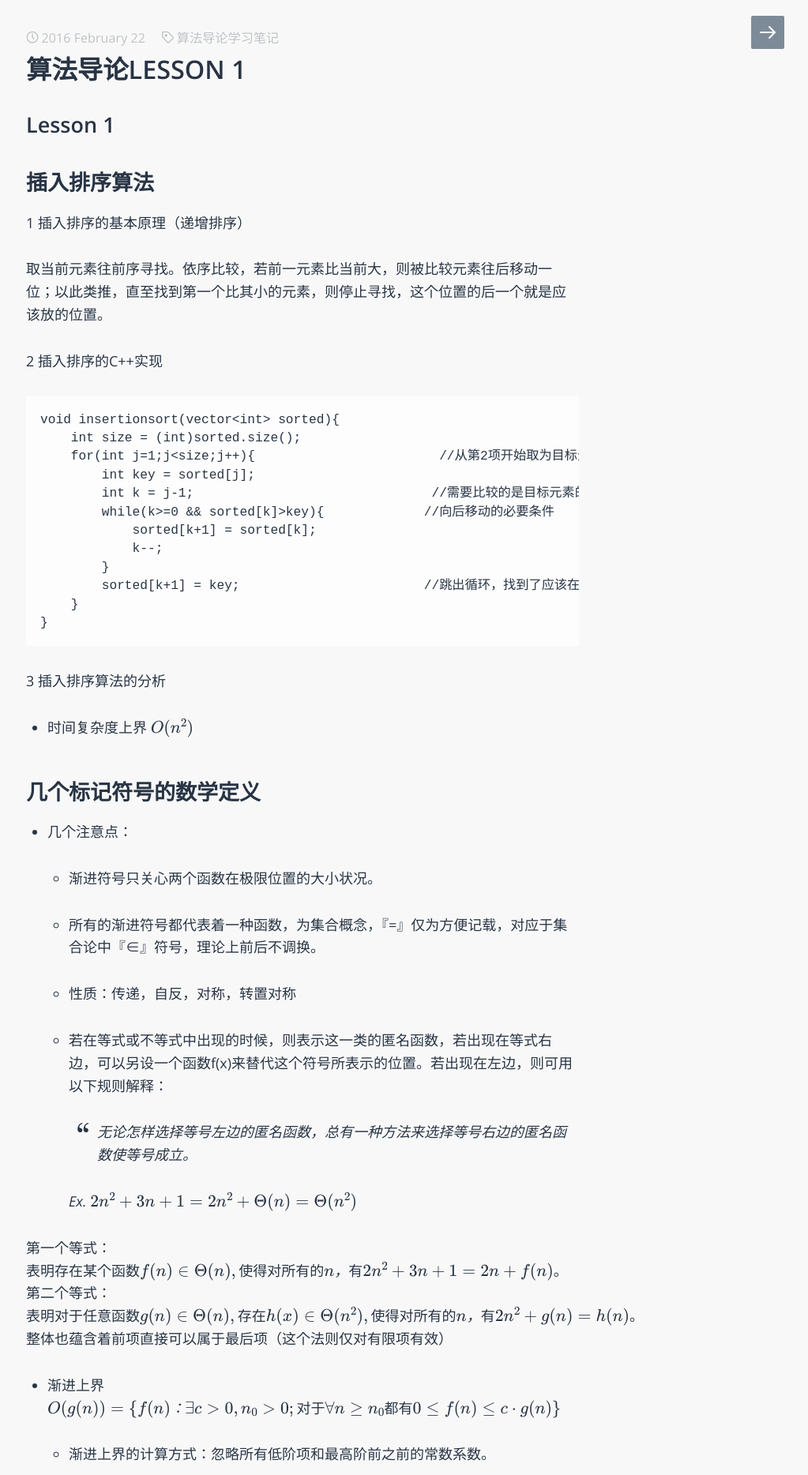
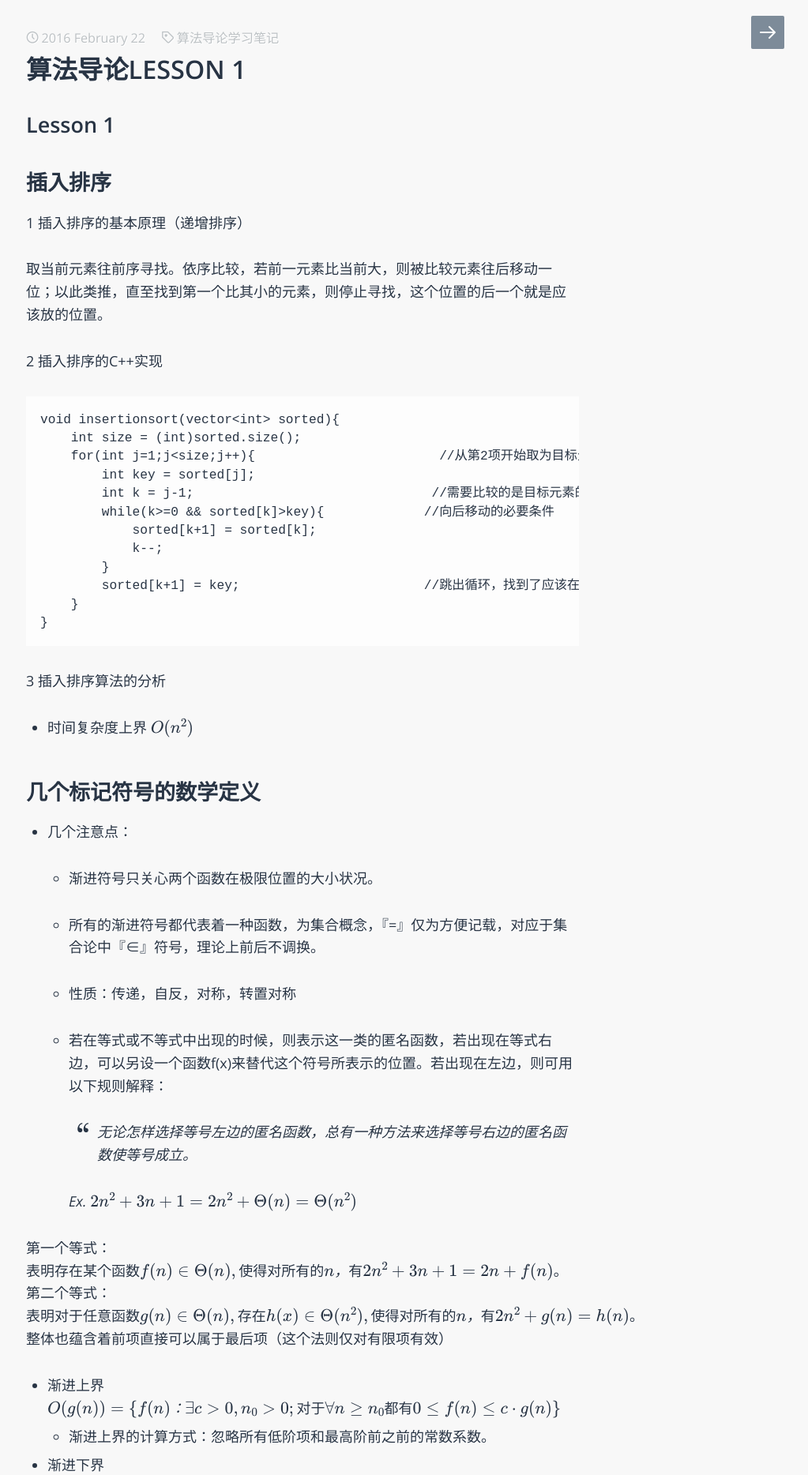
Before and after one commit to MQ-380/oldblog, a Jekyll site: the page built from _posts/2016-02-22-AlgorithmL1.md, in a window 1280 px wide. Shown: the top 1868 px of the page at 79% size, without its empty margins (257-1280 px from the left). Built offline with Jekyll 4.4.1, drawn with Linux system fonts in a browser that asks for light colours; some web fonts are replaced; formulas are drawn with MathJax 3.

Commit message:
Update 2016-02-22-AlgorithmL1.md

```diff
--- a/_posts/2016-02-22-AlgorithmL1.md
+++ b/_posts/2016-02-22-AlgorithmL1.md
@@ -10,7 +10,7 @@ tags: 算法导论学习笔记
 
 # Lesson 1
 
-## 插入排序算法
+## 插入排序
 
 1 插入排序的基本原理（递增排序）
 
@@ -37,12 +37,12 @@ void insertionsort(vector<int> sorted){
 
 - 时间复杂度上界 $$O(n^2)$$
 
+
 ## 几个标记符号的数学定义
 
 - 几个注意点：
 
   - 渐进符号只关心两个函数在极限位置的大小状况。
-
 
   - 所有的渐进符号都代表着一种函数，为集合概念，『=』仅为方便记载，对应于集合论中『∈』符号，理论上前后不调换。
 
@@ -71,7 +71,6 @@ $$
   $$
   O(g(n)) = \{f(n) ：\exists c>0,n_0>0 ;对于\forall n\ge n_0  都有0\le f(n) \le c·g(n)  \}
   $$
-
   - 渐进上界的计算方式：忽略所有低阶项和最高阶前之前的常数系数。
 
 - 渐进下界
@@ -80,17 +79,16 @@ $$
   $$
 
 - 渐进紧确界
-
 $$
 \Theta(g(x))=\{f(n):\exists 正常数 c_1,c_2,n_0;使得对\forall n\ge n_0,都有0\le c_1·g(n)\le f(n) \le c2·g(n) \}
 $$
 
- - o记号：
+ - o记号
 $$
 o(g(n)) = \{f(n) ：\forall c>0,\exists n_0>0 ;对于\forall n\ge n_0  都有0\le f(n) < c·g(n)  \}
 $$
 
- - ω记号：
+ - ω记号
 $$
  \omega(g(n)) = \{f(n) ：\exists c>0,n_0>0 ;对于\forall n\ge n_0  都有0\le c·g(n) <  f(n) \}
 $$
@@ -167,6 +165,7 @@ void mergesort(int leftlim,int rightlim){
 $$
 T(n) = 2T(n/2)+\Theta(n)     (n > 1)
 $$
+
 $$
 T(n) = \Theta(1) (n=1)
 $$
```
